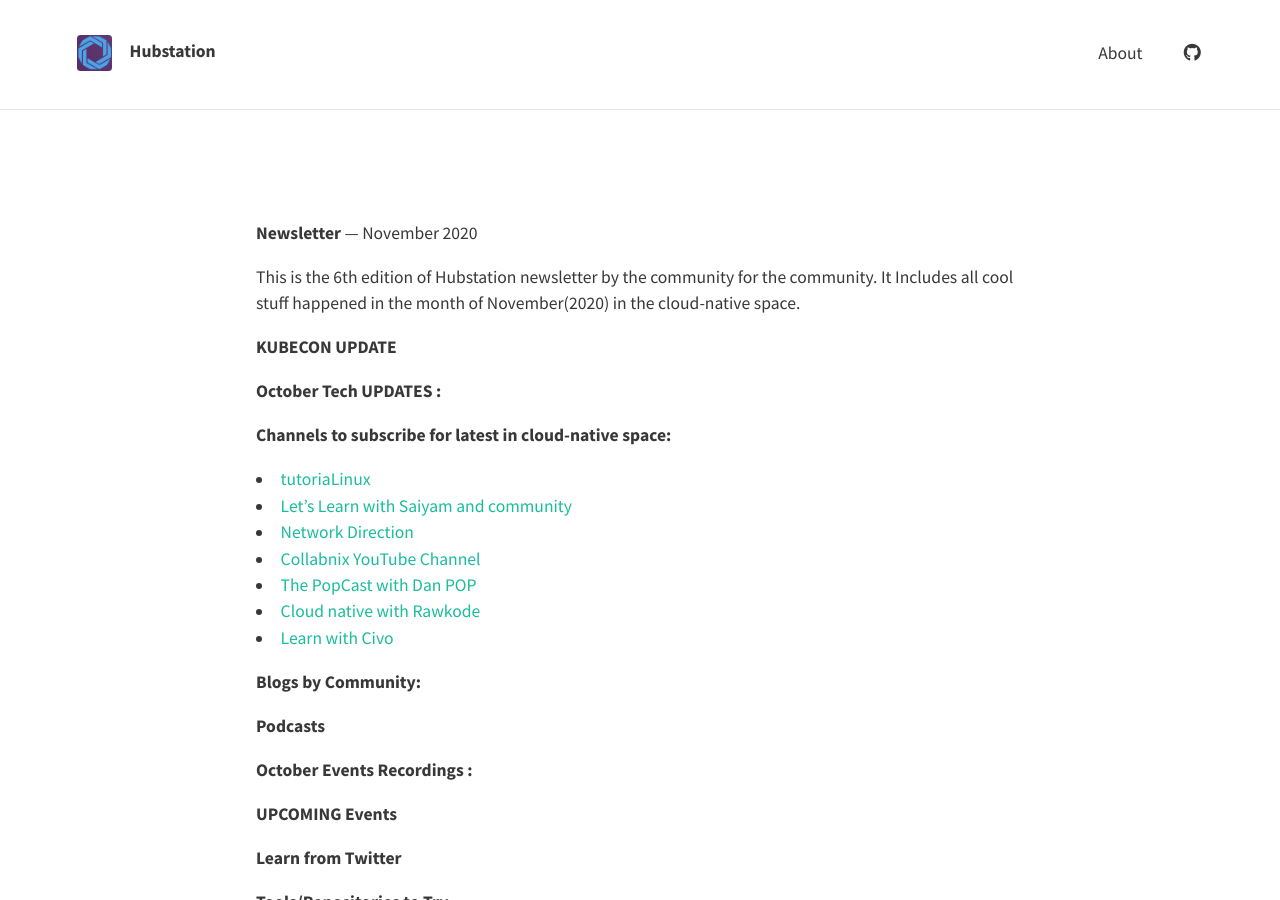
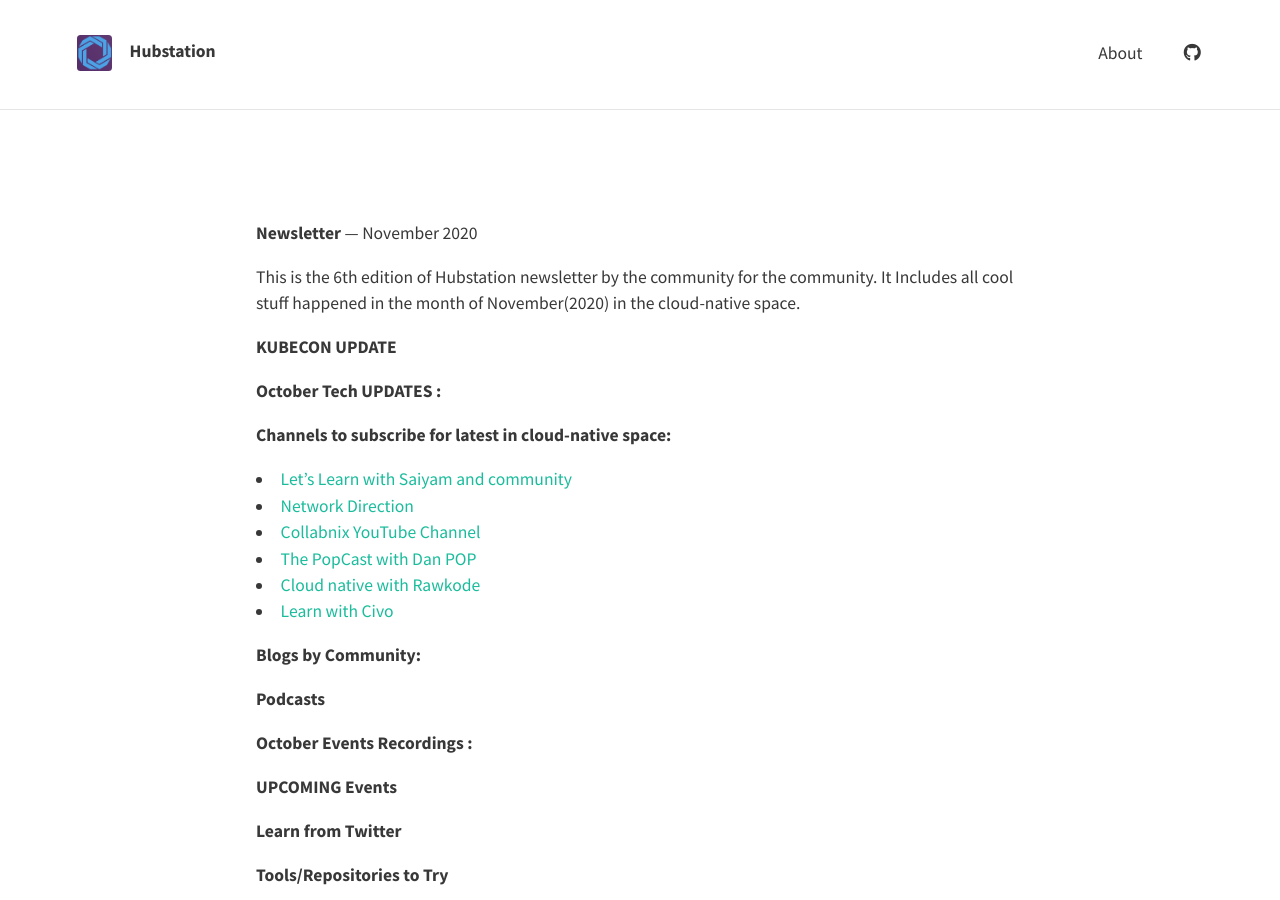
Before and after one commit to Hubstation/newsletter, a Jekyll site: the page built from draft/upcoming-newsletter.md, in a window 1280 px wide and 900 px high. Built offline with Jekyll 4.4.1, drawn with Linux system fonts in a browser that asks for light colours; nearby versions of some CDN libraries; our own code applies the rules of GitHub Pages for plain Markdown files.

Commit message:
Update upcoming-newsletter.md

```diff
--- a/draft/upcoming-newsletter.md
+++ b/draft/upcoming-newsletter.md
@@ -14,7 +14,6 @@
 
 
 **Channels to subscribe for latest in cloud-native space:**
-* [tutoriaLinux](https://www.youtube.com/channel/UCvA_wgsX6eFAOXI8Rbg_WiQ/videos)
 * [Let's Learn with Saiyam and community](https://youtube.com/c/saiyam911)
 * [ Network Direction](https://www.youtube.com/channel/UCtuXekfqj-paqsxtqVNCC2A)
 * [Collabnix YouTube Channel](https://www.youtube.com/c/Collabnix)
```
